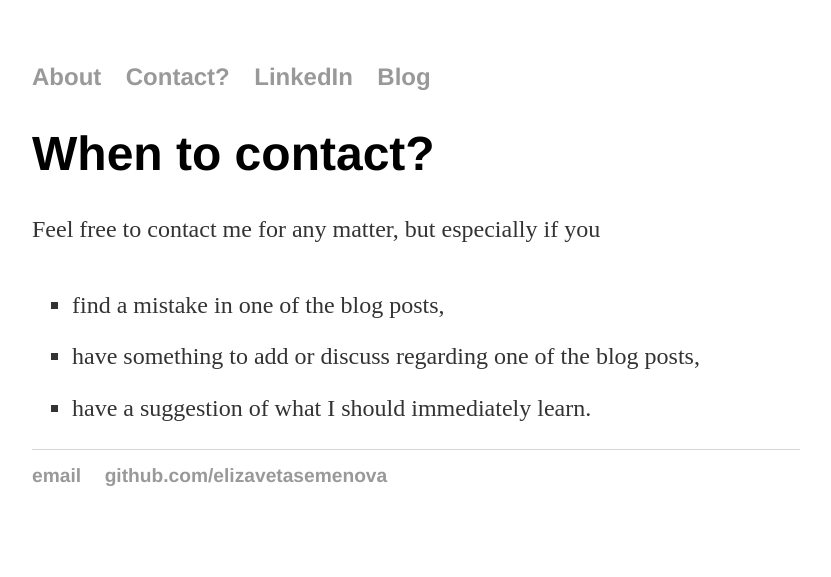
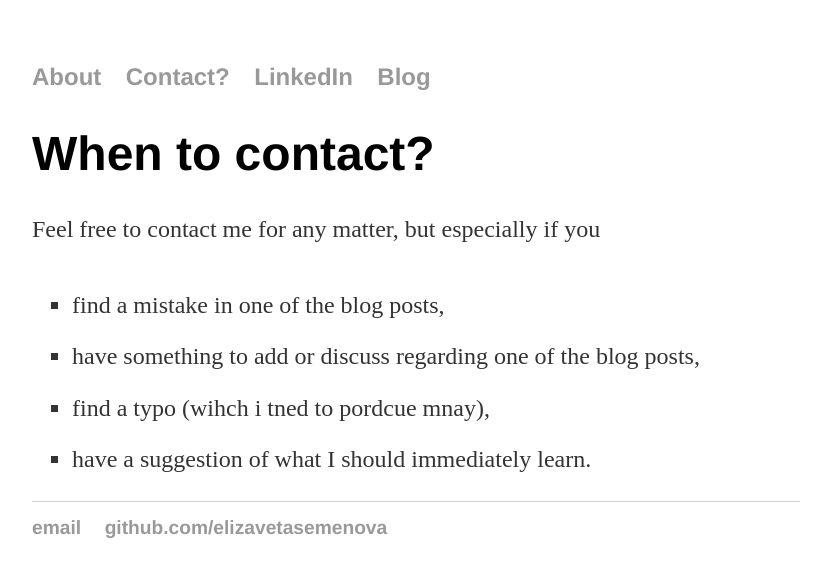
Before and after one commit to elizavetasemenova/elizavetasemenova.github.io, a Jekyll site: the page built from contact/index.html, in a window 1280 px wide. Shown: the top 577 px of the page, without its empty margins (224-1055 px from the left). Built offline with Jekyll 4.4.1, drawn with Linux system fonts in a browser that asks for light colours.

Commit message:
Update index.html

```diff
--- a/contact/index.html
+++ b/contact/index.html
@@ -9,6 +9,7 @@ title: Contact
     <ul style="list-style-type:square">
       <li>find a mistake in one of the blog posts,</li>
       <li>have something to add or discuss regarding one of the blog posts,</li>
+      <li>find a typo (wihch i tned to pordcue mnay),</li>
       <li>have a suggestion of what I should immediately learn.</li>
    </ul>
   </p>
```
